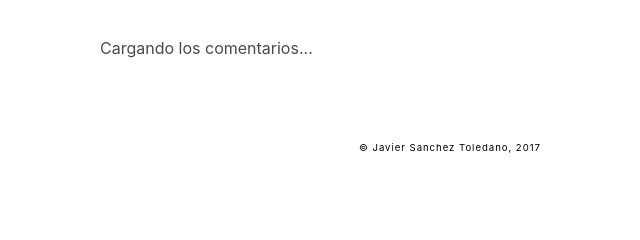
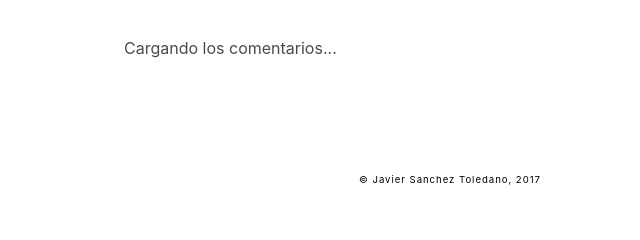
Before and after one commit to jstoledano/nspaces, a Django app: template src/apps/blog/templates/blog/amp/entry_detail.html in a window 1280 px wide. Shown: the part 428-668 px from the top of the page, without its empty margins (190-830 px from the left). Run offline with Django 3.2, Linux system fonts and the light colour scheme; the template is opened without the code that fills it, so the values that code supplies are empty; some libraries are stand-ins or nearby versions.

Commit message:
Corregidos los comentarios.

```diff
--- a/src/apps/blog/templates/blog/amp/entry_detail.html
+++ b/src/apps/blog/templates/blog/amp/entry_detail.html
@@ -48,7 +48,7 @@
           {{ article.extend_html|safe }}
         </div>
 
-        <div>
+        <div class="mb4 px3">
           <amp-iframe
             width="600"
             height="140"
```
